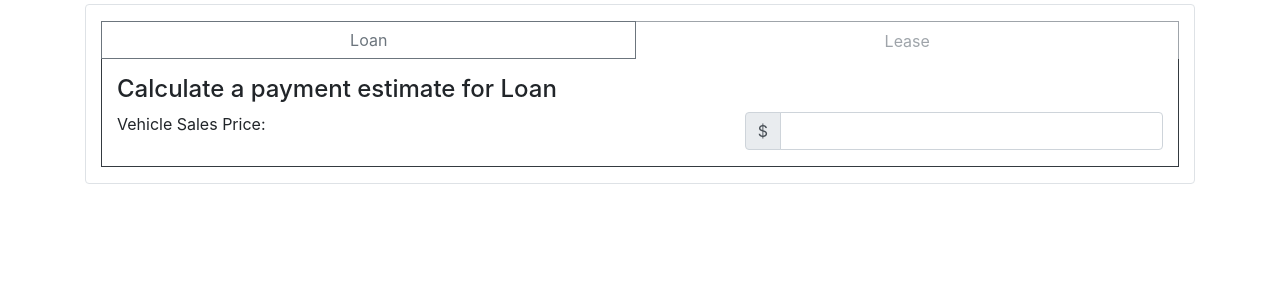
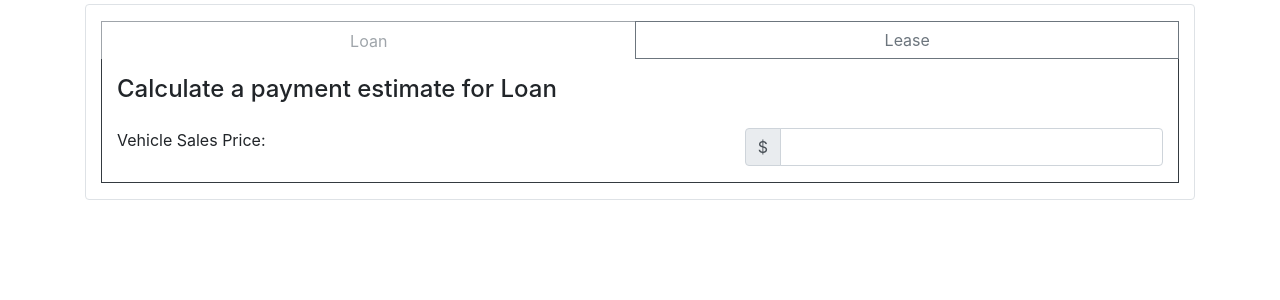
Before and after one commit to Guseff/calculator, a React app: page / in a window 1280 px wide. Shown: the top 300 px of the page. Built offline with nearby package versions, Linux system fonts and the light colour scheme.

Commit message:
feat: add tabs change handle

```diff
--- a/src/App.jsx
+++ b/src/App.jsx
@@ -1,16 +1,32 @@
 import 'bootstrap/dist/css/bootstrap.css'
 
-import React from 'react'
+import React, { Component } from 'react'
 import Navbar from './components/Navbar'
-import MainField from './components/Mainfield'
+import MainField from './components/MainField'
 
-const App = () => {
-  return (
-    <div className="container rounded border py-3 mt-1">
-      <Navbar />
-      <MainField />
-    </div>
-  )
+class App extends Component {
+  constructor(props) {
+    super(props)
+    this.state = {
+      isLoan: true,
+    }
+    this.changeTab = this.changeTab.bind(this)
+  }
+
+  changeTab(e) {
+    e.preventDefault()
+    this.setState(prevState => ({ isLoan: !prevState.isLoan }))
+  }
+
+  render() {
+    const { isLoan } = this.state
+    return (
+      <div className="container rounded border py-3 mt-1">
+        <Navbar isLoan={isLoan} changeTab={this.changeTab} />
+        <MainField />
+      </div>
+    )
+  }
 }
 
 export default App
--- a/src/components/Mainfield/index.jsx
+++ b/src/components/Mainfield/index.jsx
@@ -1,10 +1,10 @@
-import React from 'react'
+import React from './node_modules/react'
 import LoanTab from '../LoanTab'
 
 const MainField = () => {
   return (
     <div className="container border border-dark border-top-0 pt-3">
-      <h4>Calculate a payment estimate for Loan</h4>
+      <h4 className="pb-3">Calculate a payment estimate for Loan</h4>
       <LoanTab />
     </div>
   )
--- a/src/components/Navbar/index.jsx
+++ b/src/components/Navbar/index.jsx
@@ -1,15 +1,25 @@
 import React from 'react'
+import PropTypes from 'prop-types'
 
-const Navbar = () => {
+const Navbar = props => {
+  const classes = 'btn btn-outline-secondary rounded-0'
+  const noBorder = ' border-bottom-0'
+  const { isLoan, changeTab } = props
   return (
     <div className="btn-group d-flex">
-      <button className="btn btn-outline-secondary rounded-0" type="button">
+      <button
+        className={classes + (isLoan ? noBorder : '')}
+        type="button"
+        onClick={changeTab}
+        disabled={isLoan}
+      >
         Loan
       </button>
       <button
-        className="btn btn-outline-secondary border-bottom-0 rounded-0"
+        className={classes + (!isLoan ? noBorder : '')}
         type="button"
-        disabled
+        onClick={changeTab}
+        disabled={!isLoan}
       >
         Lease
       </button>
@@ -17,4 +27,9 @@ const Navbar = () => {
   )
 }
 
+Navbar.propTypes = {
+  isLoan: PropTypes.bool.isRequired,
+  changeTab: PropTypes.func.isRequired,
+}
+
 export default Navbar
```
